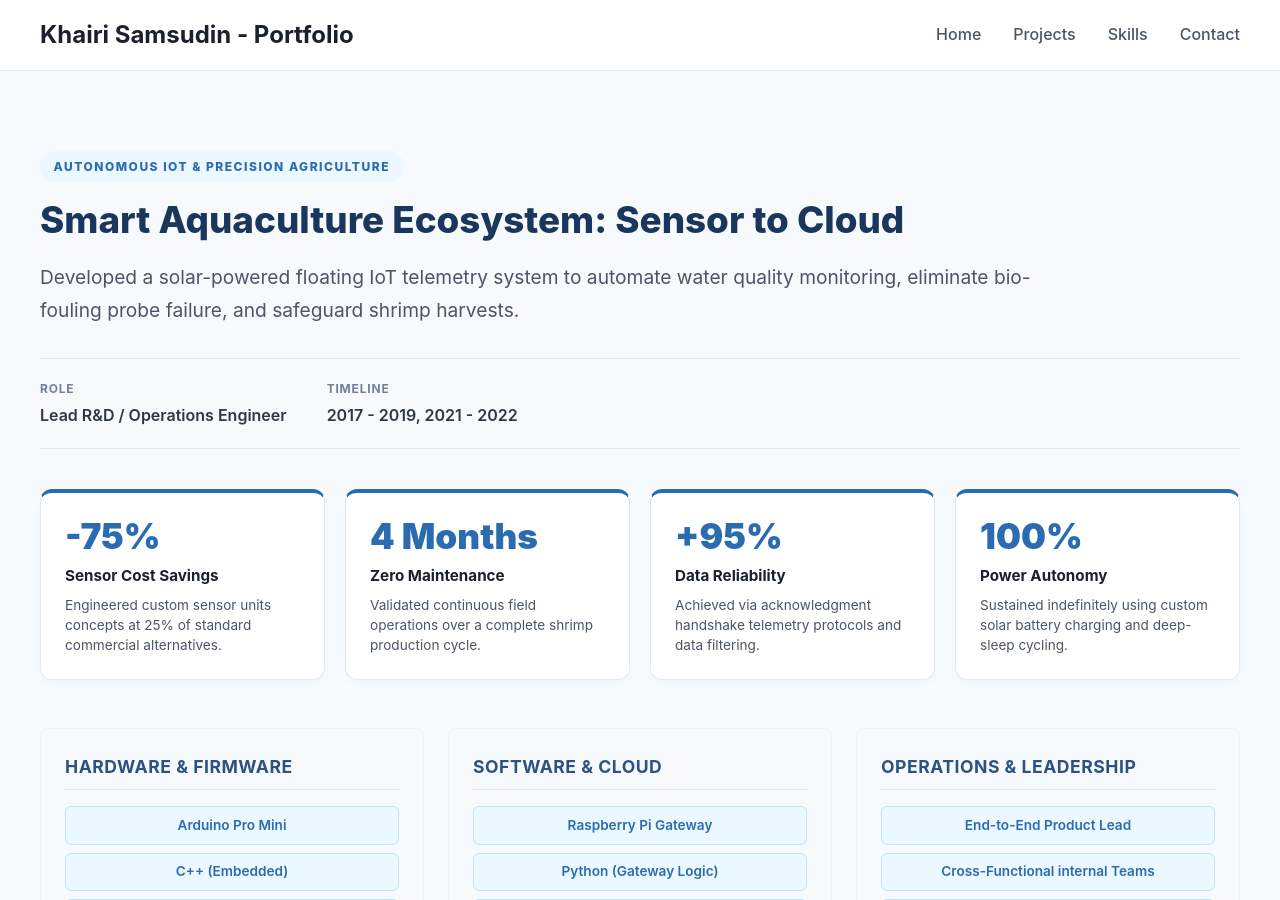
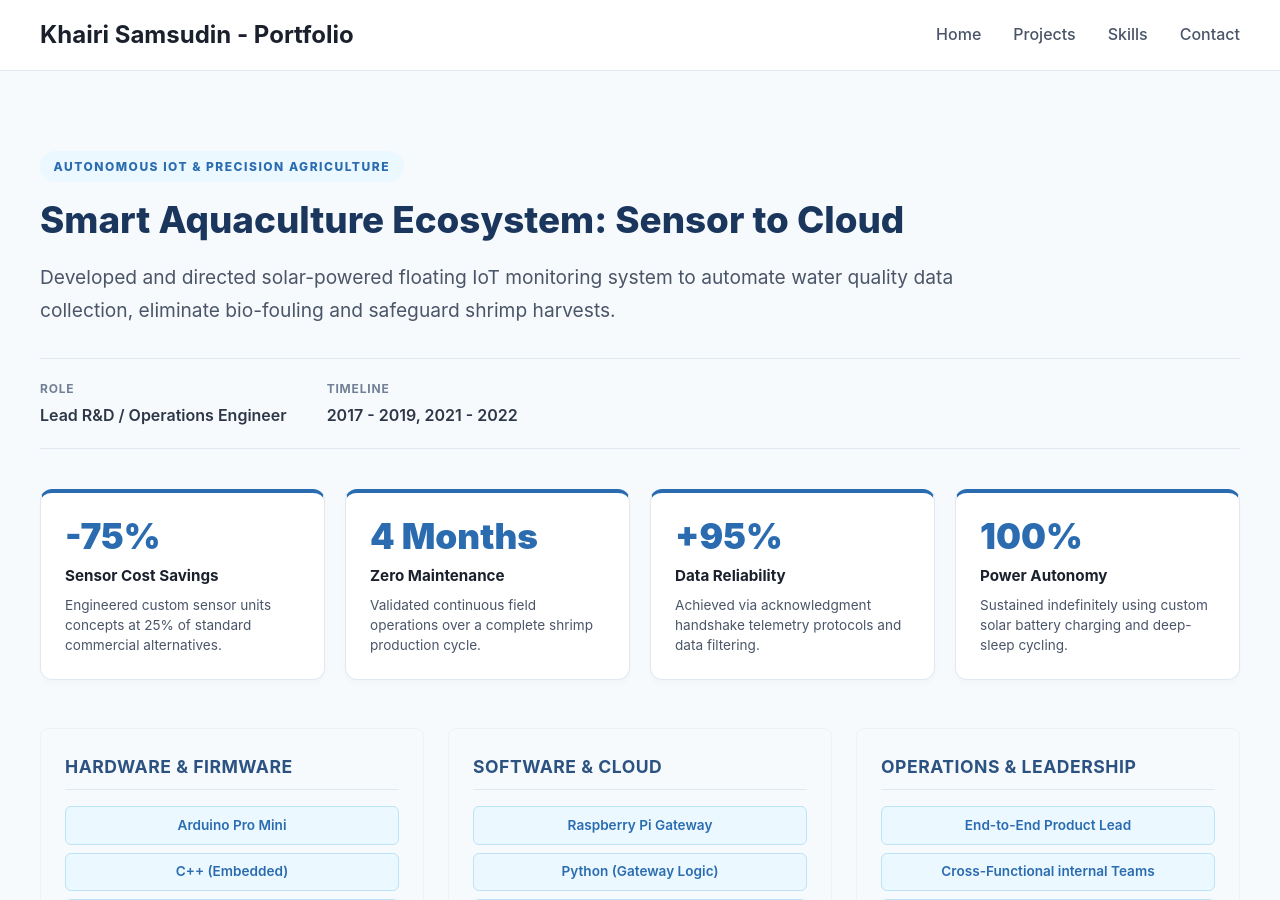
Before and after one commit to xion-xion/xion-xion.github.io, a Jekyll site: the page built from projects/project-aquaculture.html, in a window 1280 px wide and 900 px high. Built offline with Jekyll 4.4.1, drawn with Linux system fonts in a browser that asks for light colours.

Commit message:
docs(aquaculture): update project subtitle description

```diff
--- a/projects/project-aquaculture.html
+++ b/projects/project-aquaculture.html
@@ -7,7 +7,7 @@ title: "Smart Aquaculture Ecosystem: Sensor to Cloud"
     <span class="project-category-badge">Autonomous IoT & Precision Agriculture</span>
     <h1>Smart Aquaculture Ecosystem: Sensor to Cloud</h1>
     <p class="project-subtitle">
-        Developed a solar-powered floating IoT telemetry system to automate water quality monitoring, eliminate bio-fouling probe failure, and safeguard shrimp harvests.
+        Developed and directed solar-powered floating IoT monitoring system to automate water quality data collection, eliminate bio-fouling and safeguard shrimp harvests.
     </p>
 
     <div class="project-metadata-bar">
```
